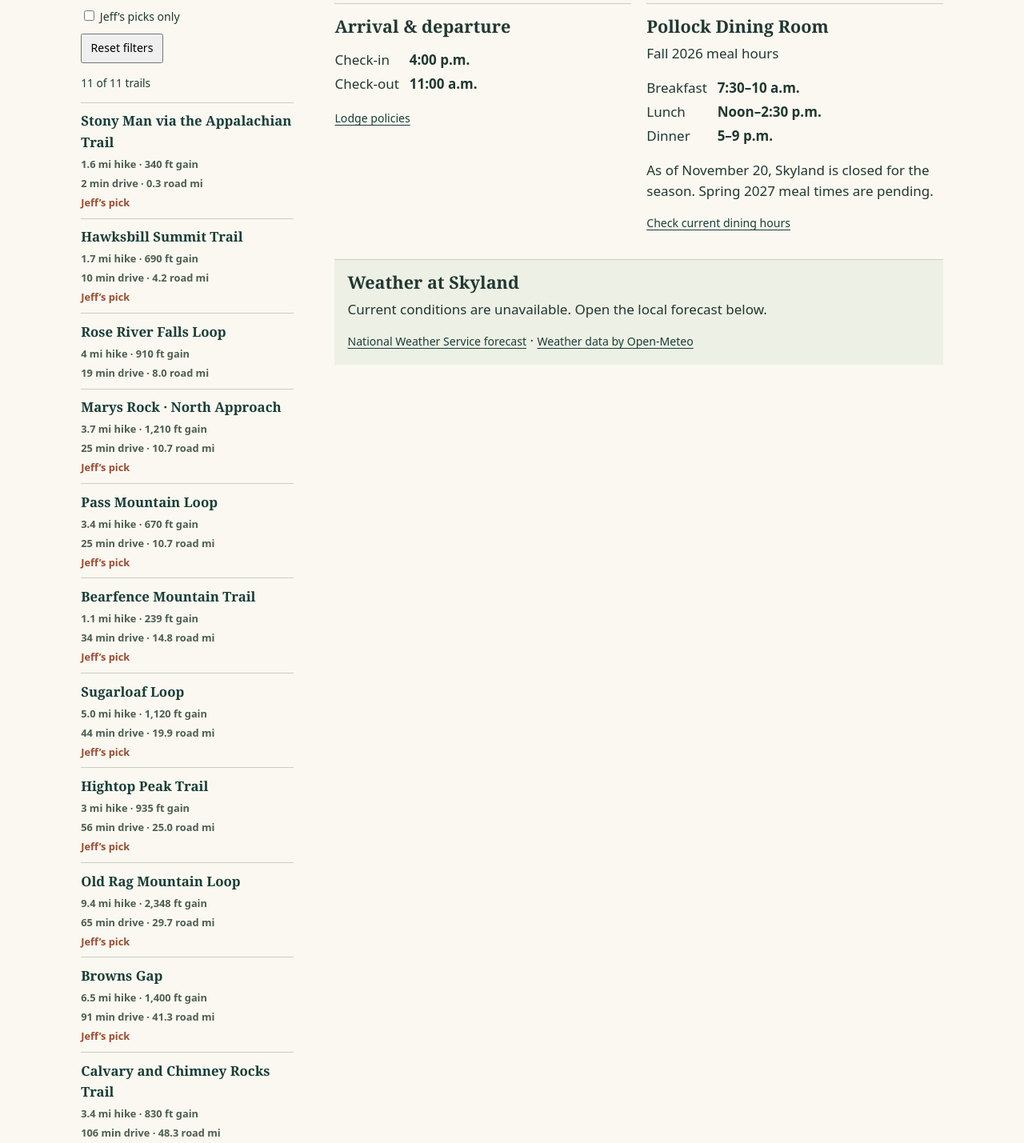
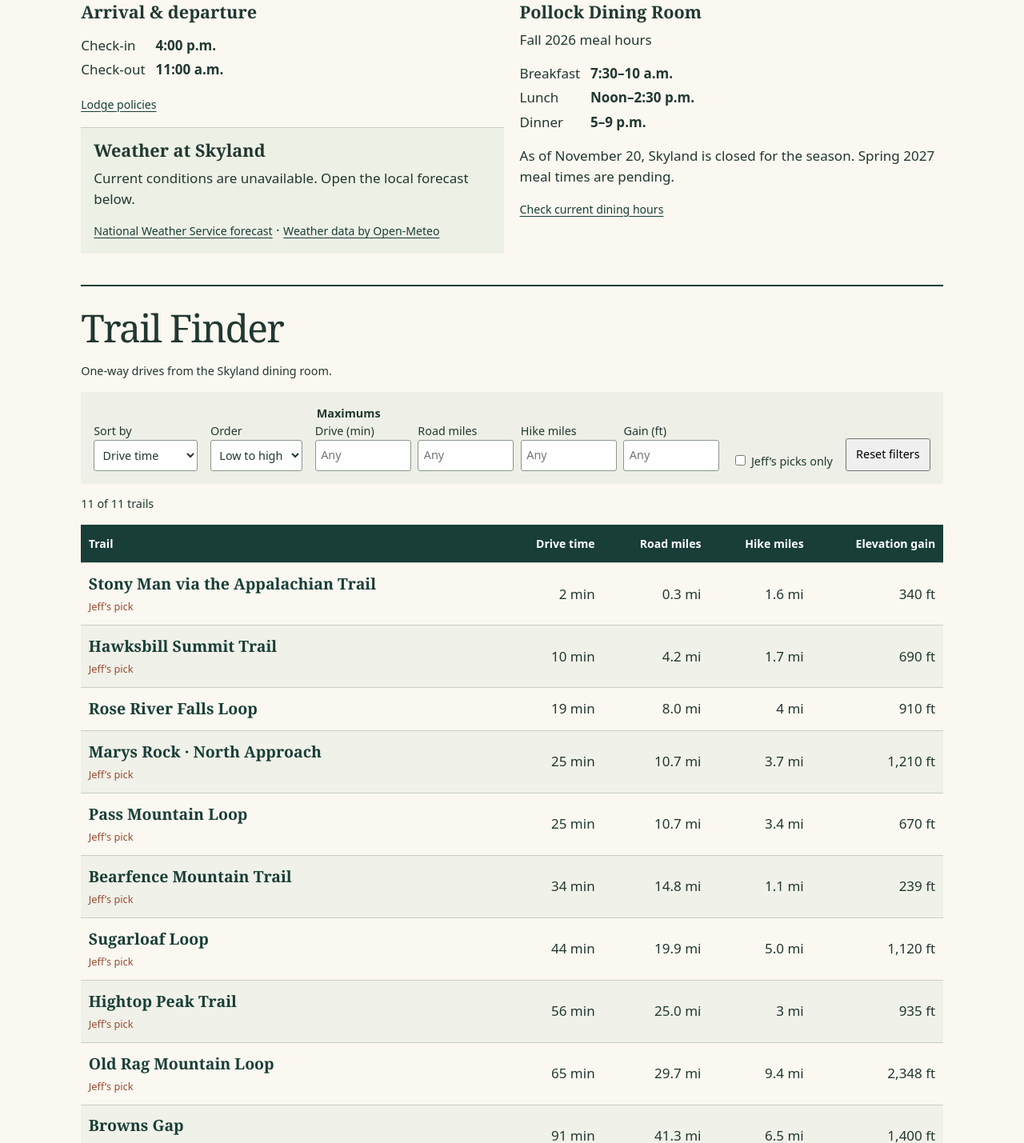
Before and after one commit to whatcouldhappen/shenandoah-trails, a plain HTML site: page index.html in a window 1280 px wide. Shown: the part 973-2402 px from the top of the page at 80% size. Drawn offline with Linux system fonts and the light colour scheme; no server answers.

Commit message:
Give Basecamp and the trail comparison table full-width sections

```diff
--- a/basecamp.css
+++ b/basecamp.css
@@ -1,11 +1,4 @@
-.camp-layout{display:grid;grid-template-columns:minmax(200px,0.35fr) minmax(0,1fr);gap:clamp(22px,4vw,54px);padding-block:1.3rem 3rem;border-top:2px solid var(--pine);align-items:start}
-.camp-layout .directory ul{display:block}
-.camp-layout .directory{padding-top:0;border-top:0}
-.camp-layout .directory h2{font-size:1.7rem}
-.camp-layout .directory li{padding:.6rem 0}
-.camp-layout .directory a{font-size:1.05rem}
-.camp-layout .directory small{font-size:.8rem}
-.base{margin:0;padding:0}
+.base{margin:0;padding:1.4rem 0;border-top:2px solid var(--pine)}
 .base h2,.base h3{font-family:var(--serif);line-height:1.15;margin:0}
 .base h2{font-size:clamp(29px,4vw,46px);font-weight:400}
 .base h3{font-size:1.35rem}
@@ -17,14 +10,38 @@
 .stay section,.ridge{border-top:1px solid var(--line);padding:1rem 0}
 .base dl{display:grid;grid-template-columns:auto 1fr;gap:.25rem .8rem;margin:1rem 0}
 .base dd{margin:0;font-weight:650}
-.ridge{background:#edf0e5;padding:1rem}
+.stay .ridge{background:#edf0e5;padding:1rem}
 .ridge a,.stay a{font-size:.88rem}
-@media(max-width:760px){.camp-layout{display:flex;flex-direction:column}
-.camp-layout>.base,.camp-layout .directory{width:100%}
-.camp-layout .directory{order:2}
-.camp-layout .directory ul{columns:2;column-gap:1.1rem}
-.camp-layout .directory li{break-inside:avoid}
+
+.hero-links { display:flex; flex-wrap:wrap; gap:.65rem; }
+.action.secondary { background:transparent; color:var(--pine); box-shadow:inset 0 0 0 1px var(--pine); }
+.photos img { aspect-ratio:2.35; }
+#finder { display:flex; align-items:flex-end; flex-wrap:wrap; gap:1rem; padding:1rem; background:#eef0e7; font-size:.9rem; }
+#finder[hidden],#results tr[hidden] { display:none; }
+#finder select,#finder input[type=number] { display:block; min-height:2.4rem; padding:.4rem; border:1px solid #89988c; border-radius:3px; background:white; font:inherit; color:inherit; }
+#finder fieldset { flex:1 1 20rem; display:grid; grid-template-columns:repeat(4,minmax(0,1fr)); gap:.55rem; min-width:0; padding:0; margin:0; border:0; }
+#finder legend { font-weight:650; }
+#finder input[type=number] { width:100%; }
+#finder button { padding:.45rem .7rem; min-height:2.4rem; font:inherit; cursor:pointer; }
+#matches,.origin { font-size:.9rem; }
+.comparison { width:100%; border-collapse:collapse; font-variant-numeric:tabular-nums; }
+.comparison th,.comparison td { padding:.8rem .6rem; border-bottom:1px solid var(--line); text-align:right; }
+.comparison th:first-child { text-align:left; }
+.comparison thead { background:var(--pine); color:white; font-size:.88rem; }
+.comparison tbody tr:nth-child(even) { background:#f0f1e9; }
+.comparison .pick { display:block; color:var(--clay); font:.8rem/1.5 var(--sans); }
+.mobile-label { display:none; }
+@media(max-width:650px) {
+ .stay { grid-template-columns:1fr; gap:0; }
+ .photos { gap:.65rem; }
+ .photos img { aspect-ratio:1.65; }
+ #finder { display:grid; grid-template-columns:1fr 1fr; gap:.75rem; }
+ #finder select { width:100%; }
+ #finder fieldset { grid-column:1/-1; grid-template-columns:1fr 1fr; }
+ .comparison,.comparison tbody { display:block; }
+ .comparison thead { position:absolute; width:1px; height:1px; overflow:hidden; clip-path:inset(50%); }
+ .comparison tbody tr { display:grid; grid-template-columns:1fr 1fr; gap:.45rem 1rem; padding:.85rem; border-top:1px solid var(--line); }
+ .comparison tbody th,.comparison td { border:none; padding:0; text-align:left; }
+ .comparison tbody th { grid-column:1/-1; }
+ .mobile-label { display:block; font-size:.8rem; color:#485a50; }
 }
-@media(max-width:560px){.stay{grid-template-columns:1fr;gap:0}
-.photos{gap:.65rem}
-}
--- a/index.html
+++ b/index.html
@@ -1,6 +1,11 @@
 <!doctype html>
-<html lang="en"><head><meta charset="utf-8"><meta name="viewport" content="width=device-width,initial-scale=1"><title>Jeff &amp; Chuck's Excellent Adventure!</title><link rel="stylesheet" href="guide.css"><link rel="stylesheet" href="basecamp.css"><script defer src="skyland-weather.js"></script><style>#finder{display:grid;gap:.65rem;font-size:.88rem}#finder[hidden],#results li[hidden]{display:none}#finder select,#finder input[type=number]{border:1px solid #8c9d90;border-radius:3px;padding:.38rem;background:white;font:inherit;color:var(--ink);width:100%}#finder fieldset{display:grid;grid-template-columns:repeat(2,minmax(0,1fr));gap:.55rem;border:0;padding:0;margin:0}#finder legend{font-weight:bold}#finder button{justify-self:start;padding:.35rem .65rem;font:inherit;cursor:pointer}#trails .origin,#matches{font-size:.86rem}#results .pick{color:var(--clay);font-weight:bold}#trails #results{columns:1}</style></head>
-<body><nav class="mast" aria-label="Main navigation"><div><a class="brand" href="index.html">Shenandoah Trail Guide</a><span><a href="index.html#trails">Hikes</a><a href="trailhead-map.html">Trailhead map</a></span></div></nav><main class="wrap"><header class="hero"><div><h1>Jeff &amp; Chuck's <em>Excellent Adventure!</em></h1><p>Our hiking plans for Shenandoah National Park, with Skyland Lodge as home base.</p><a class="action" href="trailhead-map.html">Map &amp; drives from Skyland</a></div><img src="images/jeff-and-chuck.webp" width="1400" height="914" alt="Jeff and Chuck sitting side by side at a counter with two glasses of wine."></header><div class="camp-layout"><aside class="directory" id="trails" aria-labelledby="finder-heading"><h2 id="finder-heading">Trail Finder</h2>
+<html lang="en"><head><meta charset="utf-8"><meta name="viewport" content="width=device-width,initial-scale=1"><title>Jeff &amp; Chuck's Excellent Adventure!</title><link rel="stylesheet" href="guide.css"><link rel="stylesheet" href="basecamp.css"><script defer src="skyland-weather.js"></script></head>
+<body><nav class="mast" aria-label="Main navigation"><div><a class="brand" href="index.html">Shenandoah Trail Guide</a><span><a href="index.html#trails">Hikes</a><a href="trailhead-map.html">Trailhead map</a></span></div></nav><main class="wrap"><header class="hero"><div><h1>Jeff &amp; Chuck's <em>Excellent Adventure!</em></h1><p>Our hiking plans for Shenandoah National Park, with Skyland Lodge as home base.</p><div class="hero-links"><a class="action" href="#trails">Find a hike</a><a class="action secondary" href="trailhead-map.html">Map &amp; drives from Skyland</a></div></div><img src="images/jeff-and-chuck.webp" width="1400" height="914" alt="Jeff and Chuck sitting side by side at a counter with two glasses of wine."></header><section class="base" id="basecamp"><h2>Basecamp at Skyland Lodge</h2><p>Skyline Drive, mileposts 41.7 and 42.5</p><div class="photos"><figure><a href="https://www.flickr.com/photos/snpphotos/49669986046/"><img loading="lazy" src="https://live.staticflickr.com/65535/49669986046_af49cfe850_b.jpg" alt="A paved walkway leads to the stone-fronted entrance of Skyland’s dining and gift shop building."></a><figcaption>Front entrance to Skyland’s dining lodge · <a href="https://www.flickr.com/photos/snpphotos/49669986046/">Shenandoah National Park</a></figcaption></figure>
+<figure><img loading="lazy" src="https://www.nps.gov/common/uploads/cropped_image/E2869254-B86B-B34F-2538C47CB87C59D6.jpg" alt="Inside the Pollock Dining Room"><figcaption>Inside the Pollock Dining Room · <a href="https://www.nps.gov/places/000/skyland-dining-room.htm">NPS</a></figcaption></figure></div>
+<div class="stay"><div><section><h3>Arrival &amp; departure</h3><dl><dt>Check-in</dt><dd>4:00 p.m.</dd><dt>Check-out</dt><dd>11:00 a.m.</dd></dl><a href="https://www.goshenandoah.com/lodging/policies">Lodge policies</a></section>
+<section class="ridge"><h3>Weather at Skyland</h3><p id="weather" role="status">See the local forecast for conditions at the lodge.</p><a href="https://forecast.weather.gov/MapClick.php?lat=38.593&amp;lon=-78.3804">National Weather Service forecast</a> · <a href="https://open-meteo.com/">Weather data by Open-Meteo</a></section></div>
+<section><h3>Pollock Dining Room</h3><p>Fall 2026 meal hours</p><dl><dt>Breakfast</dt><dd>7:30–10 a.m.</dd><dt>Lunch</dt><dd>Noon–2:30 p.m.</dd><dt>Dinner</dt><dd>5–9 p.m.</dd></dl><p>As of November 20, Skyland is closed for the season. Spring 2027 meal times are pending.</p><a href="https://www.goshenandoah.com/service-updates">Check current dining hours</a></section></div></section>
+<section class="directory" id="trails" aria-labelledby="finder-heading"><h2 id="finder-heading">Trail Finder</h2>
 <p class="origin">One-way drives from the Skyland dining room.</p>
 <form id="finder" hidden>
 <label>Sort by <select name="sort"><option value="time">Drive time</option><option value="road">Road miles</option><option value="length">Hike length</option><option value="gain">Elevation gain</option></select></label>
@@ -8,21 +13,17 @@
 <fieldset><legend>Maximums</legend><label>Drive (min)<input type="number" min="0" step="any" placeholder="Any" name="time"></label><label>Road miles<input type="number" min="0" step="any" placeholder="Any" name="road"></label><label>Hike miles<input type="number" min="0" step="any" placeholder="Any" name="length"></label><label>Gain (ft)<input type="number" min="0" step="any" placeholder="Any" name="gain"></label></fieldset>
 <label><input type="checkbox" name="jeff"> Jeff’s picks only</label>
 <button type="reset">Reset filters</button></form>
-<p id="matches" aria-live="polite">11 trails</p><ul id="results"><li id="stony-man" data-time="2" data-road="0.3" data-length="1.6" data-gain="340" data-jeff="true"><a href="stony-man.html">Stony Man via the Appalachian Trail</a><small>1.6 mi hike · 340 ft gain</small><small>2 min drive · 0.3 road mi</small><small class="pick">Jeff’s pick</small></li>
-<li id="hawksbill" data-time="10" data-road="4.2" data-length="1.7" data-gain="690" data-jeff="true"><a href="hawksbill.html">Hawksbill Summit Trail</a><small>1.7 mi hike · 690 ft gain</small><small>10 min drive · 4.2 road mi</small><small class="pick">Jeff’s pick</small></li>
-<li id="rose-river" data-time="19" data-road="8.0" data-length="4" data-gain="910" data-jeff="false"><a href="rose-river.html">Rose River Falls Loop</a><small>4 mi hike · 910 ft gain</small><small>19 min drive · 8.0 road mi</small></li>
-<li id="marys-rock" data-time="25" data-road="10.7" data-length="3.7" data-gain="1210" data-jeff="true"><a href="marys-rock.html">Marys Rock · North Approach</a><small>3.7 mi hike · 1,210 ft gain</small><small>25 min drive · 10.7 road mi</small><small class="pick">Jeff’s pick</small></li>
-<li id="pass-mountain" data-time="25" data-road="10.7" data-length="3.4" data-gain="670" data-jeff="true"><a href="pass-mountain.html">Pass Mountain Loop</a><small>3.4 mi hike · 670 ft gain</small><small>25 min drive · 10.7 road mi</small><small class="pick">Jeff’s pick</small></li>
-<li id="bearfence" data-time="34" data-road="14.8" data-length="1.1" data-gain="239" data-jeff="true"><a href="bearfence.html">Bearfence Mountain Trail</a><small>1.1 mi hike · 239 ft gain</small><small>34 min drive · 14.8 road mi</small><small class="pick">Jeff’s pick</small></li>
-<li id="sugarloaf" data-time="44" data-road="19.9" data-length="5.0" data-gain="1120" data-jeff="true"><a href="sugarloaf.html">Sugarloaf Loop</a><small>5.0 mi hike · 1,120 ft gain</small><small>44 min drive · 19.9 road mi</small><small class="pick">Jeff’s pick</small></li>
-<li id="hightop" data-time="56" data-road="25.0" data-length="3" data-gain="935" data-jeff="true"><a href="hightop.html">Hightop Peak Trail</a><small>3 mi hike · 935 ft gain</small><small>56 min drive · 25.0 road mi</small><small class="pick">Jeff’s pick</small></li>
-<li id="old-rag" data-time="65" data-road="29.7" data-length="9.4" data-gain="2348" data-jeff="true"><a href="old-rag.html">Old Rag Mountain Loop</a><small>9.4 mi hike · 2,348 ft gain</small><small>65 min drive · 29.7 road mi</small><small class="pick">Jeff’s pick</small></li>
-<li id="browns-gap" data-time="91" data-road="41.3" data-length="6.5" data-gain="1400" data-jeff="true"><a href="browns-gap.html">Browns Gap</a><small>6.5 mi hike · 1,400 ft gain</small><small>91 min drive · 41.3 road mi</small><small class="pick">Jeff’s pick</small></li>
-<li id="chimney-rock" data-time="106" data-road="48.3" data-length="3.4" data-gain="830" data-jeff="true"><a href="chimney-rock.html">Calvary and Chimney Rocks Trail</a><small>3.4 mi hike · 830 ft gain</small><small>106 min drive · 48.3 road mi</small><small class="pick">Jeff’s pick</small></li></ul></aside><section class="base" id="basecamp"><h2>Basecamp at Skyland Lodge</h2><p>Skyline Drive, mileposts 41.7 and 42.5</p><div class="photos"><figure><a href="https://www.flickr.com/photos/snpphotos/49669986046/"><img loading="lazy" src="https://live.staticflickr.com/65535/49669986046_af49cfe850_b.jpg" alt="A paved walkway leads to the stone-fronted entrance of Skyland’s dining and gift shop building."></a><figcaption>Front entrance to Skyland’s dining lodge · <a href="https://www.flickr.com/photos/snpphotos/49669986046/">Shenandoah National Park</a></figcaption></figure>
-<figure><img loading="lazy" src="https://www.nps.gov/common/uploads/cropped_image/E2869254-B86B-B34F-2538C47CB87C59D6.jpg" alt="Inside the Pollock Dining Room"><figcaption>Inside the Pollock Dining Room · <a href="https://www.nps.gov/places/000/skyland-dining-room.htm">NPS</a></figcaption></figure></div>
-<div class="stay"><section><h3>Arrival &amp; departure</h3><dl><dt>Check-in</dt><dd>4:00 p.m.</dd><dt>Check-out</dt><dd>11:00 a.m.</dd></dl><a href="https://www.goshenandoah.com/lodging/policies">Lodge policies</a></section>
-<section><h3>Pollock Dining Room</h3><p>Fall 2026 meal hours</p><dl><dt>Breakfast</dt><dd>7:30–10 a.m.</dd><dt>Lunch</dt><dd>Noon–2:30 p.m.</dd><dt>Dinner</dt><dd>5–9 p.m.</dd></dl><p>As of November 20, Skyland is closed for the season. Spring 2027 meal times are pending.</p><a href="https://www.goshenandoah.com/service-updates">Check current dining hours</a></section></div>
-<section class="ridge"><h3>Weather at Skyland</h3><p id="weather" role="status">See the local forecast for conditions at the lodge.</p><a href="https://forecast.weather.gov/MapClick.php?lat=38.593&amp;lon=-78.3804">National Weather Service forecast</a> · <a href="https://open-meteo.com/">Weather data by Open-Meteo</a></section></section></div></main><footer class="wrap foot"><a href="https://www.nps.gov/shen/planyourvisit/hiking.htm">Hiking in Shenandoah · National Park Service</a></footer><script>
+<p id="matches" aria-live="polite">11 trails</p><table class="comparison" aria-label="Trail comparison"><thead><tr><th scope="col">Trail</th><th scope="col">Drive time</th><th scope="col">Road miles</th><th scope="col">Hike miles</th><th scope="col">Elevation gain</th></tr></thead><tbody id="results"><tr id="stony-man" data-time="2" data-road="0.3" data-length="1.6" data-gain="340" data-jeff="true"><th scope="row"><a href="stony-man.html">Stony Man via the Appalachian Trail</a><small class="pick">Jeff’s pick</small></th><td><span class="mobile-label" aria-hidden="true">Drive time</span>2 min</td><td><span class="mobile-label" aria-hidden="true">Road miles</span>0.3 mi</td><td><span class="mobile-label" aria-hidden="true">Hike miles</span>1.6 mi</td><td><span class="mobile-label" aria-hidden="true">Elevation gain</span>340 ft</td></tr>
+<tr id="hawksbill" data-time="10" data-road="4.2" data-length="1.7" data-gain="690" data-jeff="true"><th scope="row"><a href="hawksbill.html">Hawksbill Summit Trail</a><small class="pick">Jeff’s pick</small></th><td><span class="mobile-label" aria-hidden="true">Drive time</span>10 min</td><td><span class="mobile-label" aria-hidden="true">Road miles</span>4.2 mi</td><td><span class="mobile-label" aria-hidden="true">Hike miles</span>1.7 mi</td><td><span class="mobile-label" aria-hidden="true">Elevation gain</span>690 ft</td></tr>
+<tr id="rose-river" data-time="19" data-road="8.0" data-length="4" data-gain="910" data-jeff="false"><th scope="row"><a href="rose-river.html">Rose River Falls Loop</a></th><td><span class="mobile-label" aria-hidden="true">Drive time</span>19 min</td><td><span class="mobile-label" aria-hidden="true">Road miles</span>8.0 mi</td><td><span class="mobile-label" aria-hidden="true">Hike miles</span>4 mi</td><td><span class="mobile-label" aria-hidden="true">Elevation gain</span>910 ft</td></tr>
+<tr id="marys-rock" data-time="25" data-road="10.7" data-length="3.7" data-gain="1210" data-jeff="true"><th scope="row"><a href="marys-rock.html">Marys Rock · North Approach</a><small class="pick">Jeff’s pick</small></th><td><span class="mobile-label" aria-hidden="true">Drive time</span>25 min</td><td><span class="mobile-label" aria-hidden="true">Road miles</span>10.7 mi</td><td><span class="mobile-label" aria-hidden="true">Hike miles</span>3.7 mi</td><td><span class="mobile-label" aria-hidden="true">Elevation gain</span>1,210 ft</td></tr>
+<tr id="pass-mountain" data-time="25" data-road="10.7" data-length="3.4" data-gain="670" data-jeff="true"><th scope="row"><a href="pass-mountain.html">Pass Mountain Loop</a><small class="pick">Jeff’s pick</small></th><td><span class="mobile-label" aria-hidden="true">Drive time</span>25 min</td><td><span class="mobile-label" aria-hidden="true">Road miles</span>10.7 mi</td><td><span class="mobile-label" aria-hidden="true">Hike miles</span>3.4 mi</td><td><span class="mobile-label" aria-hidden="true">Elevation gain</span>670 ft</td></tr>
+<tr id="bearfence" data-time="34" data-road="14.8" data-length="1.1" data-gain="239" data-jeff="true"><th scope="row"><a href="bearfence.html">Bearfence Mountain Trail</a><small class="pick">Jeff’s pick</small></th><td><span class="mobile-label" aria-hidden="true">Drive time</span>34 min</td><td><span class="mobile-label" aria-hidden="true">Road miles</span>14.8 mi</td><td><span class="mobile-label" aria-hidden="true">Hike miles</span>1.1 mi</td><td><span class="mobile-label" aria-hidden="true">Elevation gain</span>239 ft</td></tr>
+<tr id="sugarloaf" data-time="44" data-road="19.9" data-length="5.0" data-gain="1120" data-jeff="true"><th scope="row"><a href="sugarloaf.html">Sugarloaf Loop</a><small class="pick">Jeff’s pick</small></th><td><span class="mobile-label" aria-hidden="true">Drive time</span>44 min</td><td><span class="mobile-label" aria-hidden="true">Road miles</span>19.9 mi</td><td><span class="mobile-label" aria-hidden="true">Hike miles</span>5.0 mi</td><td><span class="mobile-label" aria-hidden="true">Elevation gain</span>1,120 ft</td></tr>
+<tr id="hightop" data-time="56" data-road="25.0" data-length="3" data-gain="935" data-jeff="true"><th scope="row"><a href="hightop.html">Hightop Peak Trail</a><small class="pick">Jeff’s pick</small></th><td><span class="mobile-label" aria-hidden="true">Drive time</span>56 min</td><td><span class="mobile-label" aria-hidden="true">Road miles</span>25.0 mi</td><td><span class="mobile-label" aria-hidden="true">Hike miles</span>3 mi</td><td><span class="mobile-label" aria-hidden="true">Elevation gain</span>935 ft</td></tr>
+<tr id="old-rag" data-time="65" data-road="29.7" data-length="9.4" data-gain="2348" data-jeff="true"><th scope="row"><a href="old-rag.html">Old Rag Mountain Loop</a><small class="pick">Jeff’s pick</small></th><td><span class="mobile-label" aria-hidden="true">Drive time</span>65 min</td><td><span class="mobile-label" aria-hidden="true">Road miles</span>29.7 mi</td><td><span class="mobile-label" aria-hidden="true">Hike miles</span>9.4 mi</td><td><span class="mobile-label" aria-hidden="true">Elevation gain</span>2,348 ft</td></tr>
+<tr id="browns-gap" data-time="91" data-road="41.3" data-length="6.5" data-gain="1400" data-jeff="true"><th scope="row"><a href="browns-gap.html">Browns Gap</a><small class="pick">Jeff’s pick</small></th><td><span class="mobile-label" aria-hidden="true">Drive time</span>91 min</td><td><span class="mobile-label" aria-hidden="true">Road miles</span>41.3 mi</td><td><span class="mobile-label" aria-hidden="true">Hike miles</span>6.5 mi</td><td><span class="mobile-label" aria-hidden="true">Elevation gain</span>1,400 ft</td></tr>
+<tr id="chimney-rock" data-time="106" data-road="48.3" data-length="3.4" data-gain="830" data-jeff="true"><th scope="row"><a href="chimney-rock.html">Calvary and Chimney Rocks Trail</a><small class="pick">Jeff’s pick</small></th><td><span class="mobile-label" aria-hidden="true">Drive time</span>106 min</td><td><span class="mobile-label" aria-hidden="true">Road miles</span>48.3 mi</td><td><span class="mobile-label" aria-hidden="true">Hike miles</span>3.4 mi</td><td><span class="mobile-label" aria-hidden="true">Elevation gain</span>830 ft</td></tr></tbody></table></section></main><footer class="wrap foot"><a href="https://www.nps.gov/shen/planyourvisit/hiking.htm">Hiking in Shenandoah · National Park Service</a></footer><script>
 const finder = document.querySelector('#finder');
 const results = document.querySelector('#results');
 const trails = Array.from(results.children);
```
